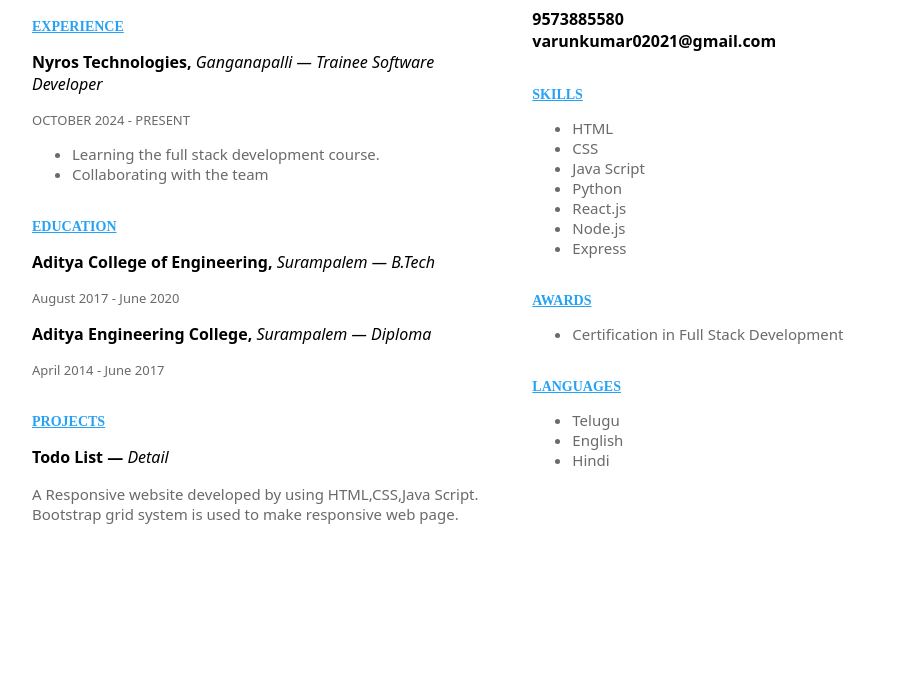
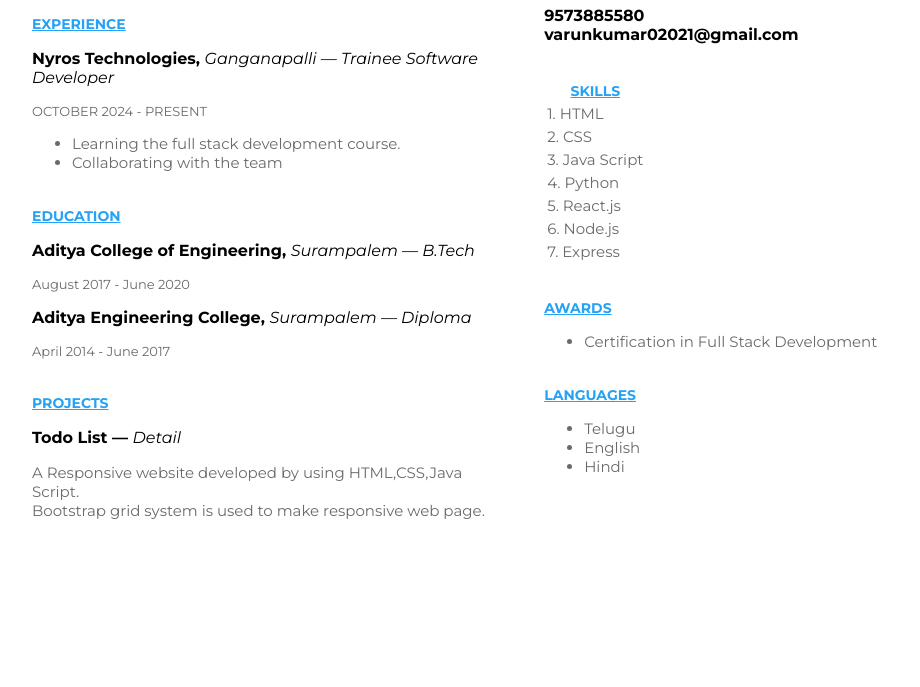
Before and after one commit to varun-brs/brs-goal-4, a plain HTML site: page index.html in a window 1280 px wide. Shown: the part 113-800 px from the top of the page, without its empty margins (61-981 px from the left). Drawn offline with Linux system fonts and the light colour scheme.

Commit message:
second commit

```diff
--- a/assets/styles.css
+++ b/assets/styles.css
@@ -4,7 +4,7 @@
   padding-top: 42px;
   padding-bottom: 24px;
   width: 70%;
-  grid-template-columns: 60% 20%;
+  grid-template-columns: 60% 10%;
 }
 
 .main-section {
@@ -21,11 +21,11 @@
 .name {
   font-size: 35px;
   margin-top: 0px;
-  font-family: "Noto Sans";
+  font-family: "Montserrat";
 }
 
 .title {
-  font-family: Poppins;
+  font-family: "Montserrat";
   font-size: 14px;
   text-decoration: underline;
   color: rgb(37, 162, 245);
@@ -33,29 +33,33 @@
 
 .sub-title {
   font-size: 16px;
-  font-family: "Noto Sans";
+  font-family: "Montserrat";
 }
 
 .span-ele {
   font-weight: lighter;
   font-style: italic;
-  font-family: "Noto Sans";
+  font-family: "Montserrat";
 }
 
 .info {
   font-weight: bold;
-  font-family: "Noto Sans";
+  font-family: "Montserrat";
 }
 
 .description {
   font-size: 15px;
   color: rgb(107, 106, 106);
-  font-family: "Noto Sans";
+  font-family: "Montserrat";
 }
 
 .date-info {
   font-size: 13px;
   color: rgb(107, 106, 106);
   margin-top: 0px;
-  font-family: "Noto Sans";
+  font-family: "Montserrat";
 }
+
+.cell-mr-top {
+  margin-left: 100px;
+}
--- a/index.html
+++ b/index.html
@@ -85,7 +85,7 @@
 
         <!-- skils -->
         <article class="article-1">
-          <h1 class="title">SKILLS</h1>
+          <!-- <h1 class="title">SKILLS</h1>
           <ul class="description">
             <li>HTML</li>
             <li>CSS</li>
@@ -94,7 +94,33 @@
             <li>React.js</li>
             <li>Node.js</li>
             <li>Express</li>
-          </ul>
+          </ul> -->
+          <table>
+            <tr>
+              <th class="title">SKILLS</th>
+            </tr>
+            <tr class="">
+              <td class="description">1. HTML</td>
+            </tr>
+            <tr>
+              <td class="description">2. CSS</td>
+            </tr>
+            <tr>
+              <td class="description">3. Java Script</td>
+            </tr>
+            <tr>
+              <td class="description">4. Python</td>
+            </tr>
+            <tr>
+              <td class="description">5. React.js</td>
+            </tr>
+            <tr>
+              <td class="description">6. Node.js</td>
+            </tr>
+            <tr>
+              <td class="description">7. Express</td>
+            </tr>
+          </table>
         </article>
 
         <!-- awards -->
```
